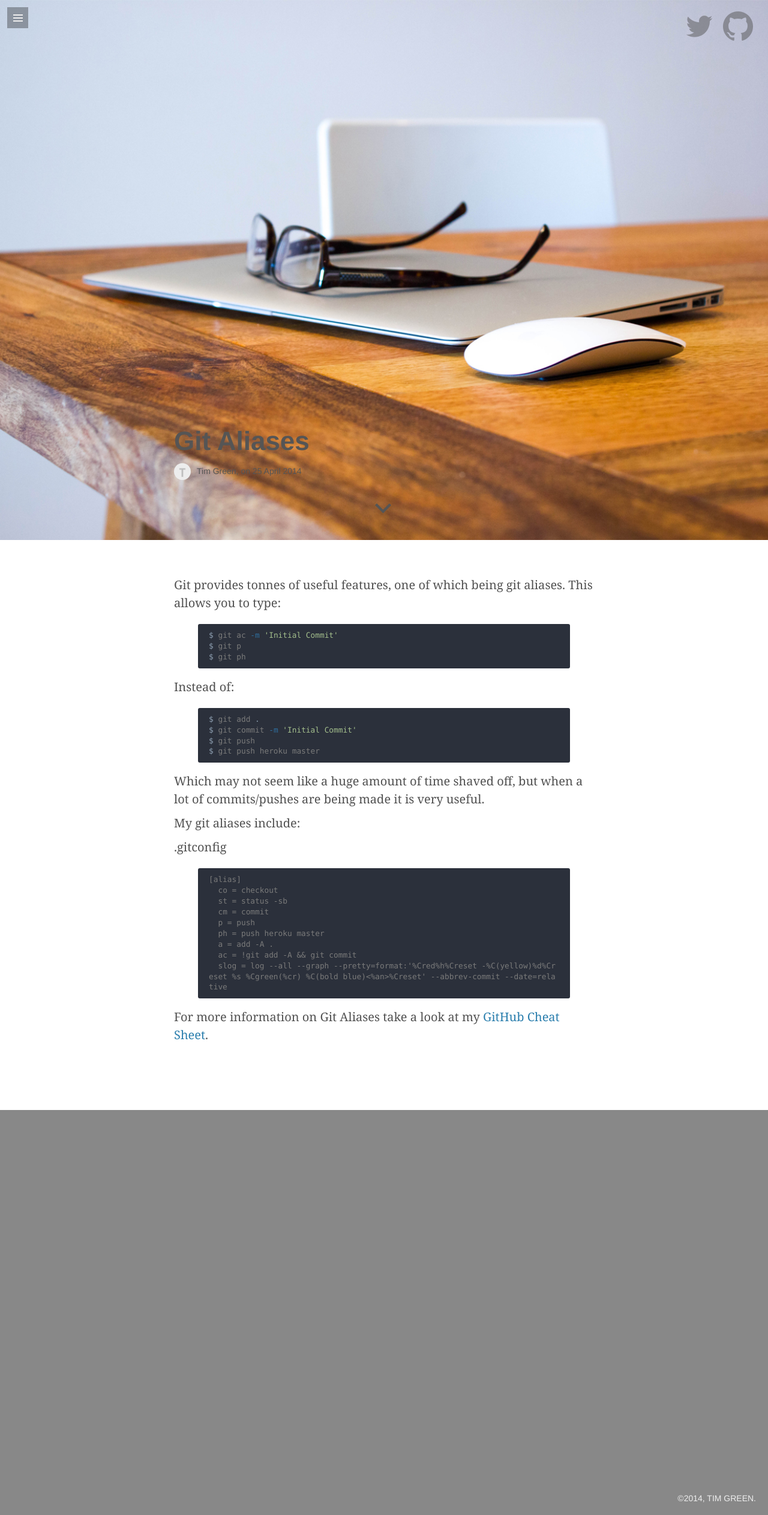
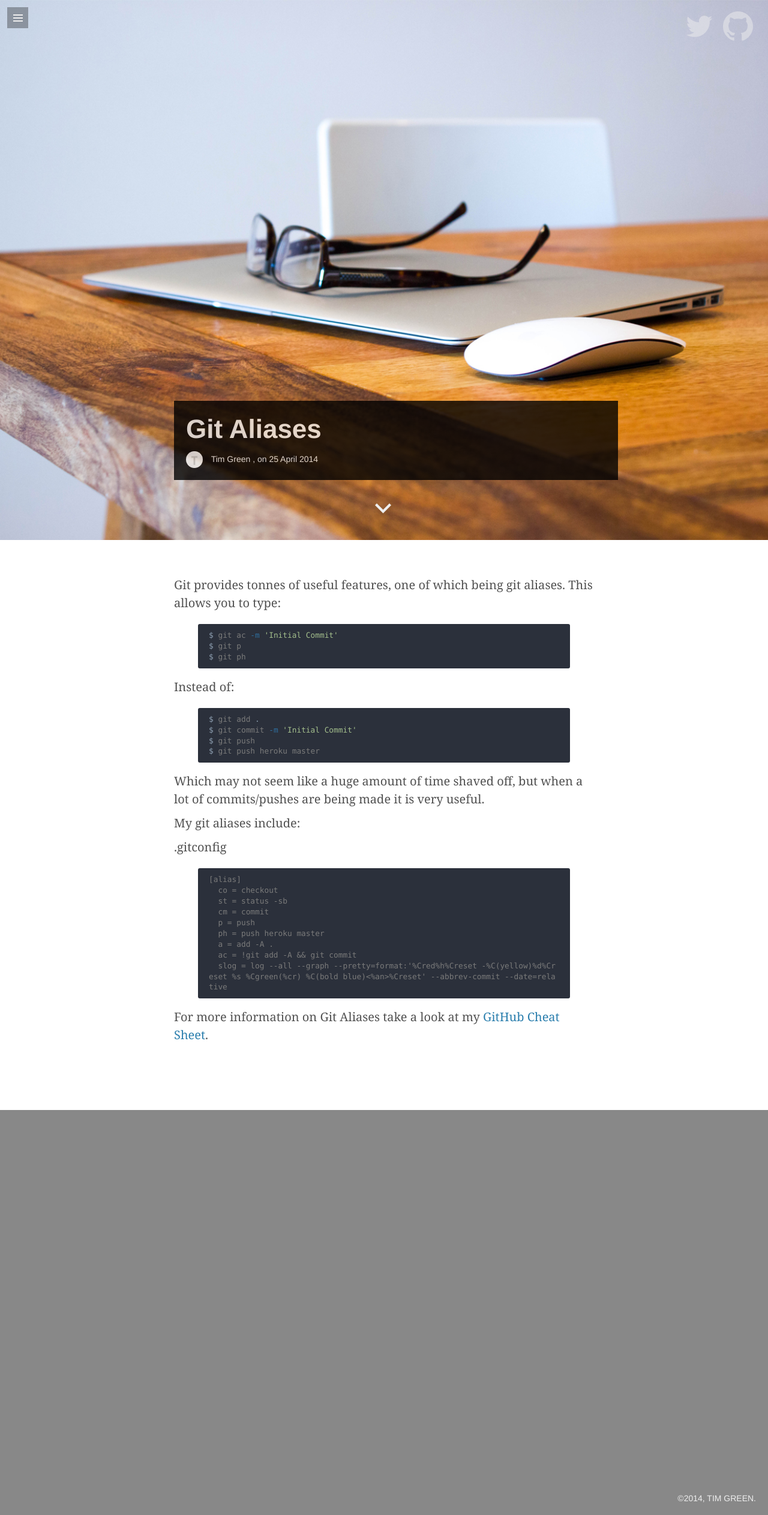
Before and after one commit to tiimgreen/tiimgreen.github.io, a Jekyll site: the page built from _posts/2014-04-25-git-aliases.md, in a window 1280 px wide. Shown: the whole page at 60% size. Built offline with Jekyll 4.4.1, drawn with Linux system fonts in a browser that asks for light colours; nearby versions of some CDN libraries; some web fonts are replaced; Markdown is read by kramdown in place of the engine named in the settings.

Commit message:
Improve title readability

```diff
--- a/_layouts/post.html
+++ b/_layouts/post.html
@@ -17,8 +17,12 @@ article: true
 		{% if page.quote %}
 			<h2>{{ page.quote }}</h2>
 		{% endif %}
-		<a class="site-title" href="{{ site.url }}"><div class="site-icon-small" style="background-image: url({{ site.icon }});"></div>{{ site.name }}</a>, on {{ page.date | date_to_long_string }}
+		<a class="site-title" href="{{ site.url }}">
+			<div class="site-icon-small" style="background-image: url({{ site.icon }});"></div>
+			{{ site.name }}
+		</a>, on {{ page.date | date_to_long_string }}
 	</div>
+
 	<div id="nav-icon" style="bottom: 30px;" data-stellar-ratio="4">
 		<a class="scroll" data-speed="500" href="#article"><span class="genericon genericon-expand"></span></a>
 	</div>
--- a/assets/css/default.css
+++ b/assets/css/default.css
@@ -68,6 +68,10 @@ img {
 	font-size: 14px;
 	position: absolute;
 	z-index: 2;
+	padding: 20px;
+	padding-top: 10px;
+	background-color: #000000;
+	opacity: 0.8;
 }
 
 #post-info h1 {
```
Also changed, not shown: _posts/2014-04-15-tables-on-console.md (+0 -1 lines), _posts/2014-04-25-git-aliases.md (+0 -1 lines).
